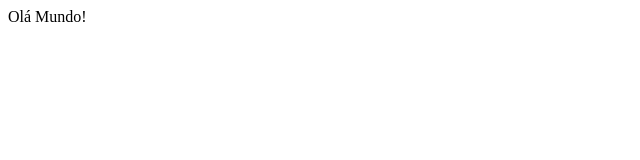
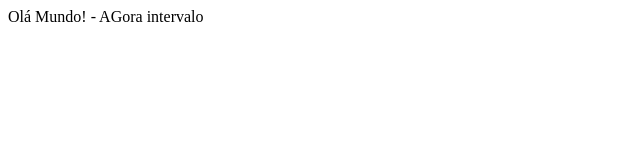
Before and after one commit to profanselmoflorentino/turmaB-sti, a plain HTML site: page index.html in a window 1280 px wide. Shown: the whole page, without its empty margins (0-640 px from the left). Drawn offline with Linux system fonts and the light colour scheme.

Commit message:
Alteração codigo
Alterei para fazer o calculo

```diff
--- a/index.html
+++ b/index.html
@@ -6,6 +6,6 @@
     <title>Document</title>
 </head>
 <body>
-    Olá Mundo!
+    Olá Mundo! - AGora intervalo
 </body>
 </html>
```
